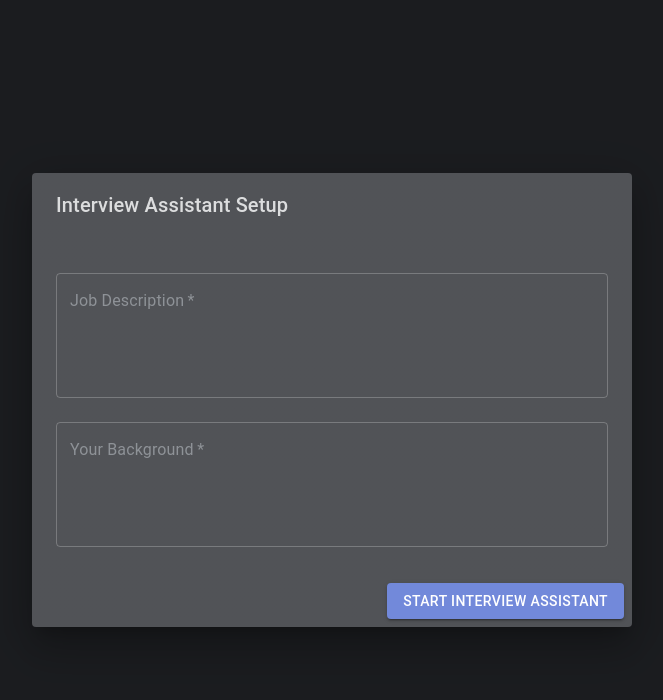
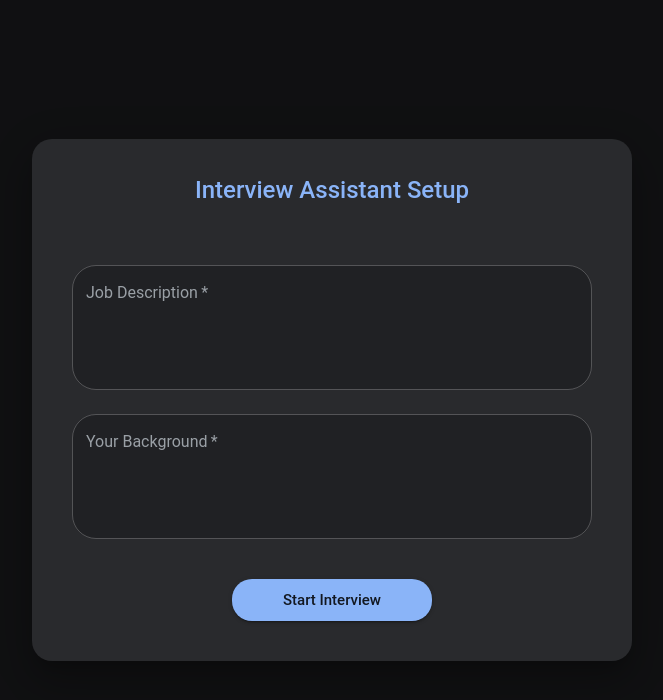
Before and after one commit to Angry-BOT/krackjack_ui, a React (Create React App) app: page / in a window 1280 px wide. Shown: the top 700 px of the page, without its empty margins (308-971 px from the left). Built offline with nearby package versions, Linux system fonts and the light colour scheme; no server answers.

Commit message:
look and feel changes

```diff
--- a/src/App.js
+++ b/src/App.js
@@ -8,18 +8,52 @@ const theme = createTheme({
   palette: {
     mode: "dark",
     background: {
-      default: "#36393f",
-      paper: "#2f3136",
+      default: "#202124",
+      paper: "#292a2d",
     },
     primary: {
-      main: "#7289da",
+      main: "#8ab4f8",
+      dark: "#669df6",
+      light: "#adc6ff",
     },
     secondary: {
-      main: "#43b581",
+      main: "#81c995",
+      dark: "#5bb974",
+      light: "#a8dab5",
     },
     text: {
-      primary: "#dcddde",
-      secondary: "#8e9297",
+      primary: "#e8eaed",
+      secondary: "#9aa0a6",
+    },
+  },
+  typography: {
+    fontFamily: "'Google Sans', 'Roboto', sans-serif",
+    h6: {
+      fontWeight: 500,
+    },
+    button: {
+      textTransform: "none",
+      fontWeight: 500,
+    },
+  },
+  shape: {
+    borderRadius: 12,
+  },
+  components: {
+    MuiButton: {
+      styleOverrides: {
+        root: {
+          borderRadius: 20,
+          padding: "8px 24px",
+        },
+      },
+    },
+    MuiPaper: {
+      styleOverrides: {
+        root: {
+          backgroundImage: "none",
+        },
+      },
     },
   },
 });
--- a/src/components/AudioControls.js
+++ b/src/components/AudioControls.js
@@ -11,6 +11,47 @@ import {
 import MicIcon from "@mui/icons-material/Mic";
 import StopIcon from "@mui/icons-material/Stop";
 import ScreenShareIcon from "@mui/icons-material/ScreenShare";
+import { styled, alpha } from "@mui/material/styles";
+
+const StyledSelect = styled(Select)(({ theme }) => ({
+  borderRadius: 20, // Pill-shaped select dropdown
+  backgroundColor: theme.palette.background.default, // Slightly darker background
+  "& .MuiOutlinedInput-notchedOutline": {
+    // Styling for the outline/border
+    borderColor: alpha(theme.palette.divider, 0.1), // Very subtle border
+  },
+  // Add these additional styles for better interactivity
+  "&:hover .MuiOutlinedInput-notchedOutline": {
+    borderColor: alpha(theme.palette.divider, 0.2), // Slightly more visible on hover
+  },
+  "&.Mui-focused .MuiOutlinedInput-notchedOutline": {
+    borderColor: theme.palette.primary.main, // Google blue when focused
+  },
+  // Add styles for the dropdown icon
+  "& .MuiSelect-icon": {
+    color: theme.palette.text.secondary,
+  },
+}));
+
+const RecordButton = styled(Button)(({ theme }) => ({
+  minWidth: 120, // Ensures button doesn't get too narrow
+  height: 40, // Consistent height with select
+  borderRadius: 20, // Pill-shaped button
+  fontWeight: 500, // Medium weight text
+  // Add these additional styles for better UX
+  transition: "all 0.2s ease-in-out",
+  "&:hover": {
+    transform: "translateY(-1px)",
+    boxShadow: theme.shadows[4],
+  },
+  // Different styles based on recording state
+  "&.recording": {
+    backgroundColor: theme.palette.error.main,
+    "&:hover": {
+      backgroundColor: theme.palette.error.dark,
+    },
+  },
+}));
 
 function AudioControls({
   isRecording,
@@ -67,7 +108,7 @@ function AudioControls({
               isRecordingAudio = false;
               console.log("Silence detected, stopping recording");
             }
-          }, 1000); // Adjust this delay as needed
+          }, 2000); // Adjust this delay as needed
         }
         requestAnimationFrame(checkAudioLevel);
       };
@@ -159,7 +200,7 @@ function AudioControls({
   return (
     <Box sx={{ display: "flex", alignItems: "center" }}>
       <FormControl size="small" sx={{ minWidth: 120, mr: 2 }}>
-        <Select
+        <StyledSelect
           value={selectedSource}
           onChange={(e) => setSelectedSource(e.target.value)}
           disabled={isRecording}
@@ -167,9 +208,9 @@ function AudioControls({
         >
           <MenuItem value="microphone">Microphone</MenuItem>
           <MenuItem value="screen">Screen Audio</MenuItem>
-        </Select>
+        </StyledSelect>
       </FormControl>
-      <Button
+      <RecordButton
         variant="contained"
         color={isRecording ? "secondary" : "primary"}
         startIcon={
@@ -186,7 +227,7 @@ function AudioControls({
         sx={{ height: 40 }}
       >
         {isRecording ? "Stop" : "Record"}
-      </Button>
+      </RecordButton>
     </Box>
   );
 }
--- a/src/components/ChatInterface.js
+++ b/src/components/ChatInterface.js
@@ -5,6 +5,7 @@ import {
   Typography,
   Paper,
   Box,
+  alpha,
 } from "@mui/material";
 import { styled } from "@mui/system";
 import { UserCircle } from "lucide-react";
@@ -14,12 +15,37 @@ const MessageContainer = styled(Paper)(({ theme }) => ({
   marginBottom: theme.spacing(2),
   backgroundColor: theme.palette.background.paper,
   borderRadius: theme.shape.borderRadius,
-  boxShadow: theme.shadows[1],
+  transition: "transform 0.2s ease-in-out",
+  "&:hover": {
+    transform: "translateY(-2px)",
+  },
+  boxShadow: `0 1px 2px ${alpha(theme.palette.common.black, 0.1)}`,
+  "@media (max-width: 600px)": {
+    padding: theme.spacing(1.5),
+  },
 }));
 
 const MessageContent = styled(Typography)(({ theme }) => ({
   whiteSpace: "pre-wrap",
   wordBreak: "break-word",
+  lineHeight: 1.6,
+  fontSize: "1rem",
+  color: theme.palette.text.primary,
+  "@media (max-width: 600px)": {
+    fontSize: "0.95rem",
+  },
+}));
+
+const StyledAvatar = styled(Avatar)(({ theme }) => ({
+  width: 40,
+  height: 40,
+  borderRadius: "50%",
+  boxShadow: theme.shadows[2],
+  border: `2px solid ${alpha(theme.palette.primary.main, 0.1)}`,
+  backgroundColor: theme.palette.background.default,
+  "& img": {
+    objectFit: "cover",
+  },
 }));
 
 const ChatInterface = ({ messages, isLoading, isTyping }) => {
--- a/src/components/Header.js
+++ b/src/components/Header.js
@@ -1,29 +1,40 @@
 import React from "react";
-import { AppBar, Toolbar, Typography, Box } from "@mui/material";
-import { styled } from "@mui/system";
+import { AppBar, Toolbar, Typography, Box, Icon } from "@mui/material";
+import { styled, alpha } from "@mui/material/styles";
 import { Hash } from "lucide-react";
 import AudioControls from "./AudioControls";
 
 const StyledAppBar = styled(AppBar)(({ theme }) => ({
   backgroundColor: theme.palette.background.paper,
-  boxShadow:
-    "0 1px 0 rgba(4,4,5,0.2),0 1.5px 0 rgba(6,6,7,0.05),0 2px 0 rgba(4,4,5,0.05)",
-}));
-
-const ChannelName = styled(Typography)(({ theme }) => ({
-  display: "flex",
-  alignItems: "center",
-  color: theme.palette.text.primary,
-  fontWeight: 600,
+  backdropFilter: "blur(8px)",
+  borderBottom: `1px solid ${alpha(theme.palette.divider, 0.1)}`,
+  boxShadow: "none",
 }));
 
 const Header = ({ title, audioControlsProps }) => {
   return (
-    <StyledAppBar position="static">
-      <Toolbar sx={{ justifyContent: "space-between" }}>
+    <StyledAppBar position="sticky">
+      <Toolbar
+        sx={{
+          justifyContent: "space-between",
+          minHeight: 64,
+          px: { xs: 2, sm: 4 },
+        }}
+      >
         <Box sx={{ display: "flex", alignItems: "center" }}>
-          <Hash size={24} style={{ marginRight: "8px", color: "#8e9297" }} />
-          <ChannelName variant="h6">{title}</ChannelName>
+          <Typography
+            variant="h6"
+            sx={{
+              color: "primary.main",
+              fontWeight: 500,
+              display: "flex",
+              alignItems: "center",
+              gap: 1,
+            }}
+          >
+            <Icon component={Hash} sx={{ fontSize: 24 }} />
+            {title}
+          </Typography>
         </Box>
         <AudioControls {...audioControlsProps} />
       </Toolbar>
--- a/src/components/SetupDialog.js
+++ b/src/components/SetupDialog.js
@@ -1,4 +1,5 @@
-import React, { useState } from "react";
+import React, { useState, useEffect, useRef } from "react";
+import { styled } from "@mui/material/styles";
 import {
   Dialog,
   DialogTitle,
@@ -7,6 +8,15 @@ import {
   TextField,
   Button,
 } from "@mui/material";
+
+const StyledDialog = styled(Dialog)(({ theme }) => ({
+  "& .MuiDialog-paper": {
+    borderRadius: 20,
+    padding: theme.spacing(2),
+    backgroundColor: theme.palette.background.paper,
+    maxWidth: 600,
+  },
+}));
 
 function SetupDialog({ onSetupComplete }) {
   const [jobDescription, setJobDescription] = useState("");
@@ -18,16 +28,32 @@ function SetupDialog({ onSetupComplete }) {
   };
 
   return (
-    <Dialog open={true} fullWidth maxWidth="sm">
-      <DialogTitle>Interview Assistant Setup</DialogTitle>
+    <StyledDialog open={true} fullWidth>
+      <DialogTitle
+        sx={{
+          textAlign: "center",
+          fontSize: "1.5rem",
+          fontWeight: 500,
+          color: "primary.main",
+        }}
+      >
+        Interview Assistant Setup
+      </DialogTitle>
       <form onSubmit={handleSubmit}>
-        <DialogContent>
+        <DialogContent sx={{ py: 3 }}>
           <TextField
             fullWidth
             margin="normal"
             label="Job Description"
             multiline
             rows={4}
+            variant="outlined"
+            sx={{
+              "& .MuiOutlinedInput-root": {
+                borderRadius: 2,
+                backgroundColor: "background.default",
+              },
+            }}
             value={jobDescription}
             onChange={(e) => setJobDescription(e.target.value)}
             required
@@ -38,18 +64,33 @@ function SetupDialog({ onSetupComplete }) {
             label="Your Background"
             multiline
             rows={4}
+            variant="outlined"
+            sx={{
+              "& .MuiOutlinedInput-root": {
+                borderRadius: 2,
+                backgroundColor: "background.default",
+              },
+            }}
             value={intervieweeBackground}
             onChange={(e) => setIntervieweeBackground(e.target.value)}
             required
           />
         </DialogContent>
-        <DialogActions>
-          <Button type="submit" variant="contained" color="primary">
-            Start Interview Assistant
+        <DialogActions sx={{ px: 3, pb: 3, justifyContent: "center" }}>
+          <Button
+            type="submit"
+            variant="contained"
+            size="large"
+            sx={{
+              minWidth: 200,
+              fontWeight: 500,
+            }}
+          >
+            Start Interview
           </Button>
         </DialogActions>
       </form>
-    </Dialog>
+    </StyledDialog>
   );
 }
 
--- a/src/index.css
+++ b/src/index.css
@@ -4,14 +4,9 @@
 
 /* You can add any global styles here */
 body {
-  @apply bg-gray-900 text-white;
-}
-
-body {
+  @apply bg-[#202124] text-white;
   margin: 0;
-  font-family: -apple-system, BlinkMacSystemFont, "Segoe UI", "Roboto", "Oxygen",
-    "Ubuntu", "Cantarell", "Fira Sans", "Droid Sans", "Helvetica Neue",
-    sans-serif;
+  font-family: "Google Sans", "Roboto", sans-serif;
   -webkit-font-smoothing: antialiased;
   -moz-osx-font-smoothing: grayscale;
 }
@@ -20,3 +15,28 @@ code {
   font-family: source-code-pro, Menlo, Monaco, Consolas, "Courier New",
     monospace;
 }
+
+/* Sets the width and height of the scrollbar */
+::-webkit-scrollbar {
+  width: 8px; /* Width for vertical scrollbar */
+  height: 8px; /* Height for horizontal scrollbar */
+}
+
+/* Styles the track (the area the thumb moves in) */
+::-webkit-scrollbar-track {
+  background: transparent; /* Makes the track invisible */
+}
+
+/* Styles the draggable scrolling element */
+::-webkit-scrollbar-thumb {
+  background: #5f6368; /* Google's dark theme scrollbar color */
+  border-radius: 4px; /* Rounded corners */
+}
+
+/* Hover state for the thumb */
+::-webkit-scrollbar-thumb:hover {
+  background: #7d8085; /* Lighter shade on hover for feedback */
+}
+
+/* Imports Google Sans font with multiple weights */
+@import url("https://fonts.googleapis.com/css2?family=Google+Sans:wght@400;500;700&display=swap");
```
